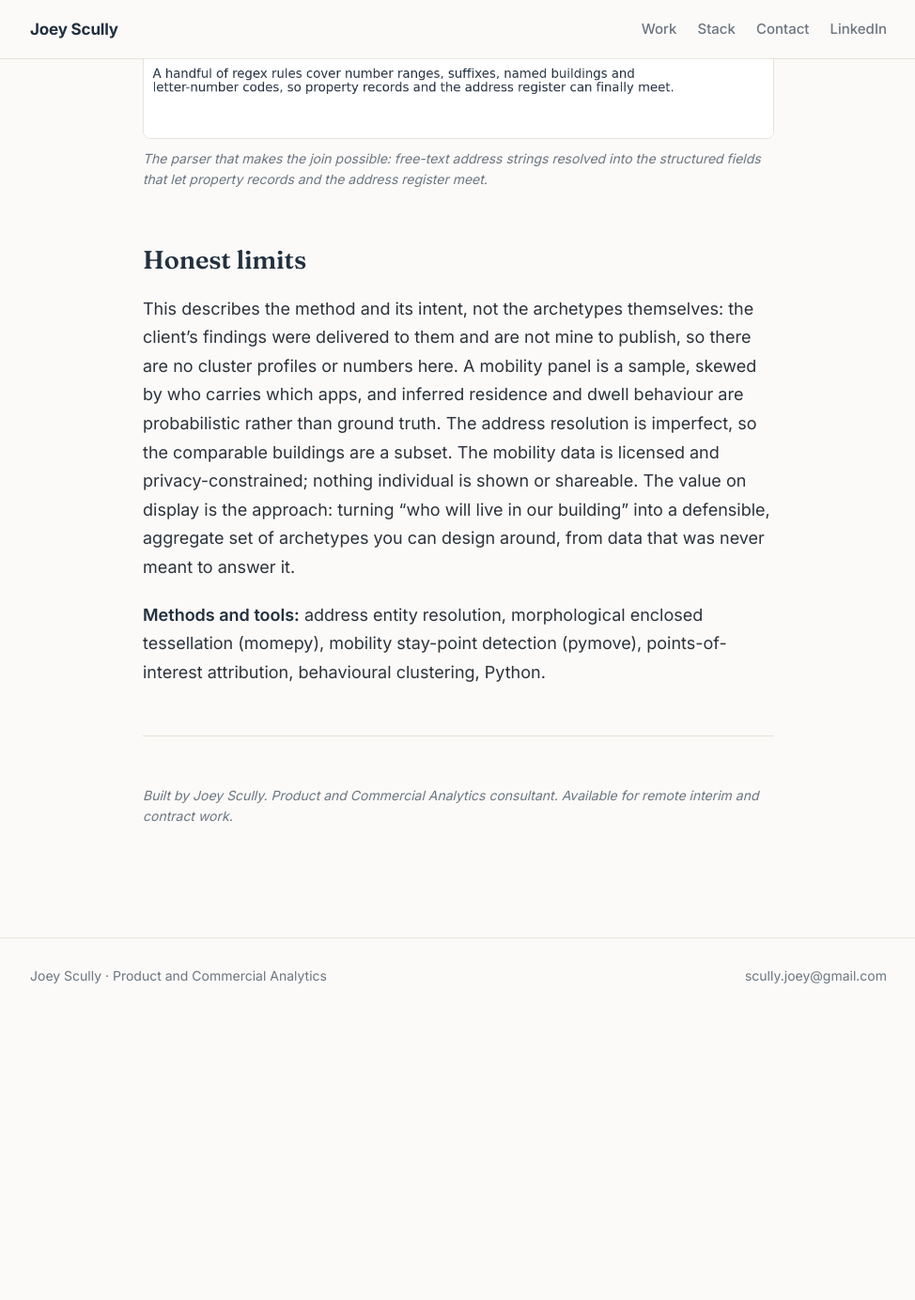
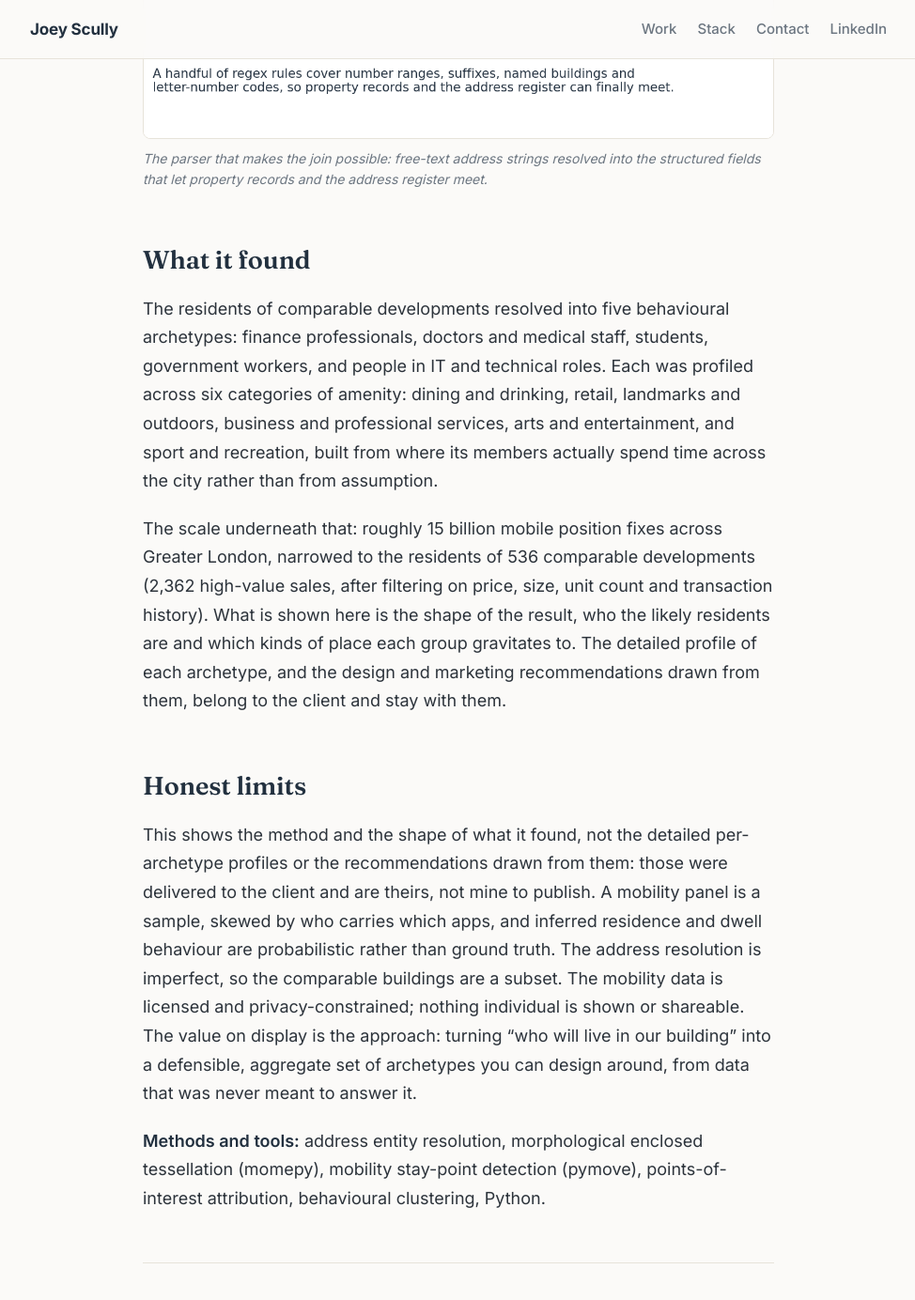
Before and after one commit to yllucsyeoj/portfolio, a Jekyll site: the page built from pieces/city-as-buildings.md, in a window 1280 px wide and 1400 px high, scrolled down 3061 px. Shown: the top 1384 px of the window at 94% size, without its empty margins (152-1126 px from the left). Built offline with Jekyll 4.4.1, drawn with Linux system fonts in a browser that asks for light colours; before the commit the page ends 4140 px from its top, so only the background shows below that.

Commit message:
Enrich city-as-buildings with recovered findings (anonymised, high-level)
Add the 5 archetype types, 6 amenity categories, and data scale from the
recovered deck. Client name, detailed profiles and recommendations withheld (IP).

Co-Authored-By: Claude Opus 4.8 <noreply@anthropic.com>

```diff
--- a/pieces/city-as-buildings.md
+++ b/pieces/city-as-buildings.md
@@ -32,9 +32,15 @@ Public property records give high-value flat transactions; the address parser an
 ![A messy address string resolved into structured, joinable fields.](../assets/fig/bp_entity.png)
 *The parser that makes the join possible: free-text address strings resolved into the structured fields that let property records and the address register meet.*
 
+## What it found
+
+The residents of comparable developments resolved into five behavioural archetypes: finance professionals, doctors and medical staff, students, government workers, and people in IT and technical roles. Each was profiled across six categories of amenity: dining and drinking, retail, landmarks and outdoors, business and professional services, arts and entertainment, and sport and recreation, built from where its members actually spend time across the city rather than from assumption.
+
+The scale underneath that: roughly 15 billion mobile position fixes across Greater London, narrowed to the residents of 536 comparable developments (2,362 high-value sales, after filtering on price, size, unit count and transaction history). What is shown here is the shape of the result, who the likely residents are and which kinds of place each group gravitates to. The detailed profile of each archetype, and the design and marketing recommendations drawn from them, belong to the client and stay with them.
+
 ## Honest limits
 
-This describes the method and its intent, not the archetypes themselves: the client's findings were delivered to them and are not mine to publish, so there are no cluster profiles or numbers here. A mobility panel is a sample, skewed by who carries which apps, and inferred residence and dwell behaviour are probabilistic rather than ground truth. The address resolution is imperfect, so the comparable buildings are a subset. The mobility data is licensed and privacy-constrained; nothing individual is shown or shareable. The value on display is the approach: turning "who will live in our building" into a defensible, aggregate set of archetypes you can design around, from data that was never meant to answer it.
+This shows the method and the shape of what it found, not the detailed per-archetype profiles or the recommendations drawn from them: those were delivered to the client and are theirs, not mine to publish. A mobility panel is a sample, skewed by who carries which apps, and inferred residence and dwell behaviour are probabilistic rather than ground truth. The address resolution is imperfect, so the comparable buildings are a subset. The mobility data is licensed and privacy-constrained; nothing individual is shown or shareable. The value on display is the approach: turning "who will live in our building" into a defensible, aggregate set of archetypes you can design around, from data that was never meant to answer it.
 
 **Methods and tools:** address entity resolution, morphological enclosed tessellation (momepy), mobility stay-point detection (pymove), points-of-interest attribution, behavioural clustering, Python.
 
```
